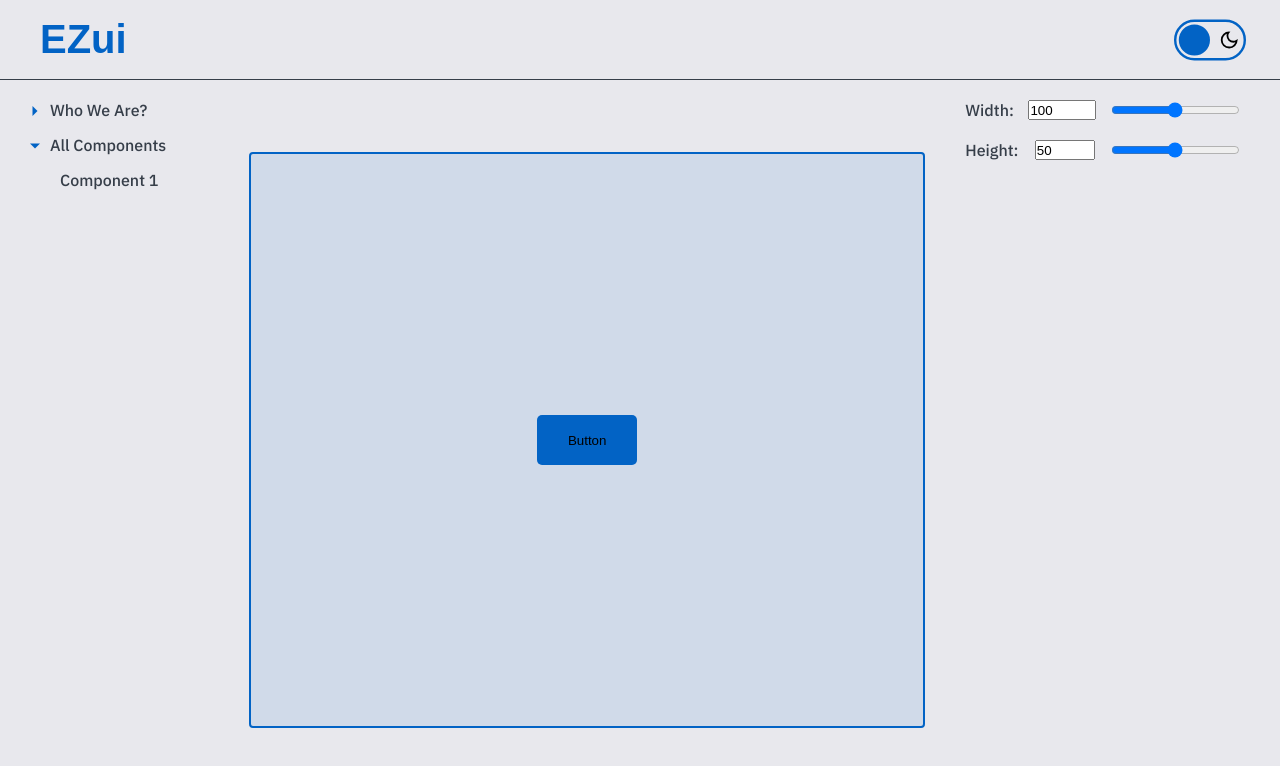
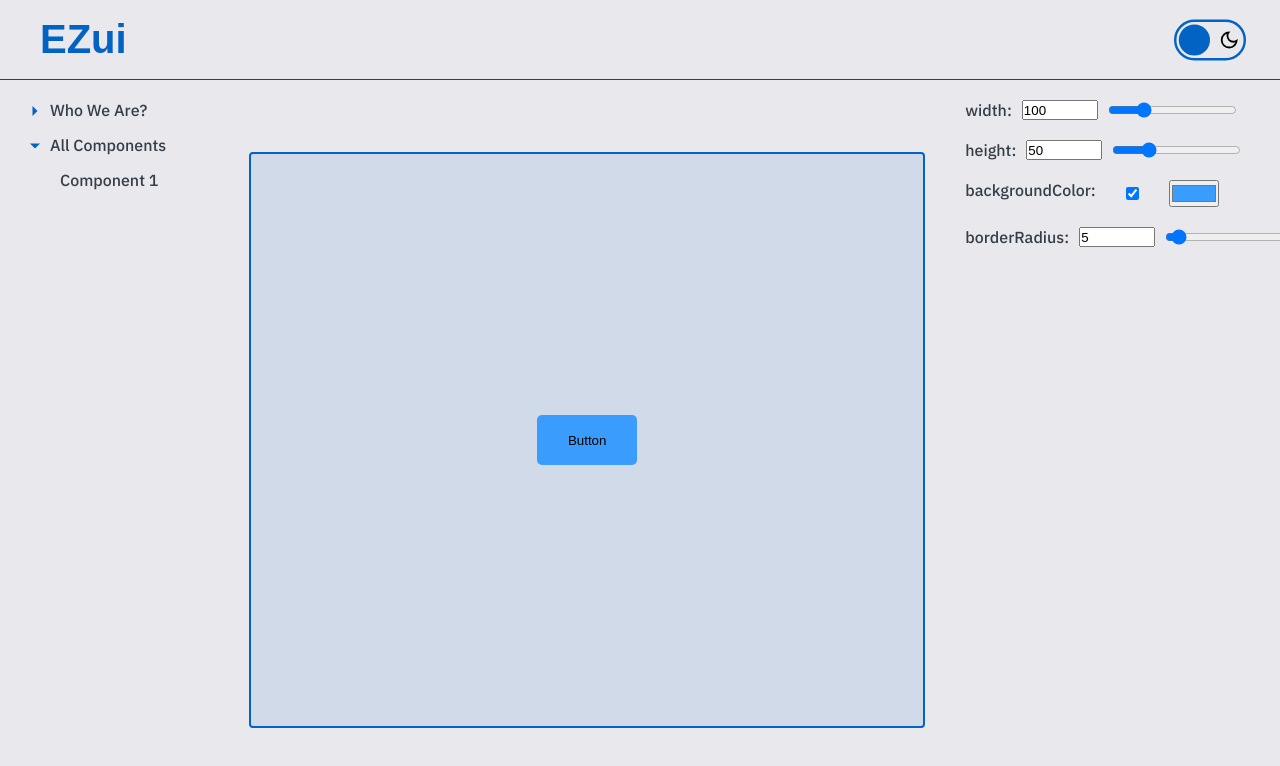
Before and after one commit to KuKe-dev/EZui, a React (Vite) app: page /component1 in a window 1280 px wide. Shown: the top 766 px of the page. Built offline with nearby package versions, Linux system fonts and the light colour scheme; a web font is replaced by a local one.

Commit message:
It works

```diff
--- a/src/App.jsx
+++ b/src/App.jsx
@@ -24,19 +24,6 @@ export default function App() {
           <Route path="/about" element={<About />} />
           <Route path="/component1" element={<ComponentView
           component={<Button
-            text="Button"
-            width={"100px"}
-            height="50px"
-            backgroundColor={{
-              normal: "var(--primary-500)",
-              hover: "var(--text-500)",
-              active: "var(--primary-500)"}}
-            color={{
-              normal: "var(--text-500)",
-              hover: "var(--primary-500)",
-              active: "var(--text-500)"}}
-            border="none"
-            borderRadius="5px"
           />} />} />
         </Routes>
       </BrowserRouter>
--- a/src/components/EditNavbar/EditNavbar.jsx
+++ b/src/components/EditNavbar/EditNavbar.jsx
@@ -1,19 +1,47 @@
+import { useEffect } from "react";
+
 import './EditNavbar.css'
+
+import SizeInput from './Inputs/SizeInput.jsx';
+
 
 export default function EditNavbar() {
 
+    useEffect(() => {
+        const checkbox = document.querySelector(`#backgroundColor-checkbox`);
+        const input = document.querySelector(`#backgroundColor-input`);
+        const handleChange = () => {
+            if (checkbox.checked) {
+                input.removeAttribute('disabled');
+            } else {
+                input.setAttribute('disabled', '');
+            }
+        };
+        checkbox.addEventListener('change', handleChange);
+        handleChange();
+        return () => checkbox.removeEventListener('change', handleChange);
+    }, []);
+
+
 return (
     <nav className="editNavbar">
-        <div id='width' style={{width: '100%', display: 'flex', gap: '10px', justifyContent: 'space-between'}}>
-            <label htmlFor="width-input" className='font-text'>Width:</label>
-            <input min={0} max={1000} id='width-input' type="number" placeholder="number" />
-            <input id='width-slider' type='range' min={0} max={200}/>
+        <SizeInput
+            name='width'
+            max={400}
+        />
+        <SizeInput
+            name='height'
+            max={200}
+        />
+        <div id="backgroundColor" style={{width: '100%', display: 'flex', gap: '30px', justifyContent: 'start'}}>
+            <label htmlFor="width-input" className='font-text'>backgroundColor:</label>
+            <input id={`backgroundColor-checkbox`} type='checkbox' defaultChecked />
+            <input id={`backgroundColor-input`} type="color"/>
         </div>
-        <div id='height' style={{width: '100%', display: 'flex', gap: '10px', justifyContent: 'space-between'}}>
-            <label htmlFor="height-input" className='font-text'>Height:</label>
-            <input min={0} max={500} id='height-input' type="number" placeholder="number" />
-            <input id='height-slider' type='range' min={0} max={100}/>
-        </div>
+        <SizeInput
+            name='borderRadius'
+            max={100}
+        />
     </nav>
 )
 }
--- /dev/null
+++ b/src/components/EditNavbar/Inputs/SizeInput.jsx
@@ -0,0 +1,11 @@
+
+
+export default function SizeInput({name, max}) {
+return (
+    <div id={name} style={{width: '100%', display: 'flex', gap: '10px', justifyContent: 'start'}}>
+        <label htmlFor="width-input" className='font-text'>{name}:</label>
+        <input min={0} max={10000} id={`${name}-input`} type="number" placeholder="number" />
+        <input id={`${name}-slider`} type='range' min={0} max={max}/>
+    </div>
+);
+}
--- a/src/pages/componentsViews/components/Button.jsx
+++ b/src/pages/componentsViews/components/Button.jsx
@@ -6,37 +6,67 @@ export default function Button(props) {
     const [hover, setHover] = useState(false);
     const [active, setActive] = useState(false);
 
-    const [text, setText] = useState(props.text ? props.text : "Button");
-    const [width, setWidth] = useState(props.width ? props.width : '100px');
-    const [height, setHeight] = useState(props.height ? props.height : '50px');
-    const [backgroundColor, setBackgroundColor] = useState(props.backgroundColor ? props.backgroundColor : 'var(--primary-500)');
-    const [color, setColor] = useState(props.color ? props.color : 'var(--text-500)');
-    const [border, setBorder] = useState(props.border ? props.border : 'none');
-    const [borderRadius, setBorderRadius] = useState(props.borderRadius ? props.borderRadius : '5px');
+    const defaultStyles = {
+        text: 'Button',
+        width: "100px",
+        height: '50px',
+        backgroundColor: "#3A9CFD",
+        color: {
+            normal: "var(--text-500)",
+            hover: "var(--primary-500)",
+            active: "var(--text-500)"
+        },
+        border: 'none',
+        borderRadius: '5px'
+    }
+
+    //* Set Values
+    const [text, setText] = useState(props.text ? props.text : defaultStyles.text);
+
+    const [width, setWidth] = useState(props.width ? props.width : defaultStyles.width);
+    const [height, setHeight] = useState(props.height ? props.height : defaultStyles.height);
+    const [backgroundColor, setBackgroundColor] = useState(props.backgroundColor ? props.backgroundColor : defaultStyles.backgroundColor);
+    const [color, setColor] = useState(props.color ? props.color : defaultStyles.color);
+    const [border, setBorder] = useState(props.border ? props.border : defaultStyles.border);
+    const [borderRadius, setBorderRadius] = useState(props.borderRadius ? props.borderRadius : defaultStyles.borderRadius);
+
+    const UseInitialNumericValues = (valueName, value) => useEffect(() => {
+        if (typeof value !== 'object') {
+            const Input = document.querySelector(`#${valueName}-input`);
+            const Slider = document.querySelector(`#${valueName}-slider`);
+            Input.value = Number(value.replace('px', ''))
+            Slider.value = Number(value.replace('px', ''))
+        } else {
+            const Input = document.querySelector(`#${valueName}-input`);
+            const Slider = document.querySelector(`#${valueName}-slider`);
+            Input.value = Number(value.normal.replace('px', ''))
+            Slider.value = Number(value.normal.replace('px', ''))
+        }
+    // eslint-disable-next-line react-hooks/exhaustive-deps
+    }, [])
+
+    const UseInitialColorValues = (valueName, value) => useEffect(() => {
+        if (typeof value !== 'object') {
+            const Input = document.querySelector(`#${valueName}-input`);
+            Input.value = value
+        } else {
+            const Input = document.querySelector(`#${valueName}-input`);
+            Input.value = value.normal;
+        }
+    // eslint-disable-next-line react-hooks/exhaustive-deps
+    }, [])
+
+    //* Set Initial Numeric Values
+    UseInitialNumericValues("width", width);
+    UseInitialNumericValues("height", height);
+
+    UseInitialNumericValues("borderRadius", borderRadius);
+
+    UseInitialColorValues("backgroundColor", backgroundColor);
 
 
 
-
-
-    //* Set Initial Values Inputs
-    const UseSetInitialValues = (valueName, value) => useEffect(() => {
-        if (typeof value !== 'object') {
-            const widthInput = document.querySelector(`#${valueName}-input`);
-            const widthSlider = document.querySelector(`#${valueName}-slider`);
-            widthInput.value = Number(value.replace('px', ''))
-            widthSlider.value = Number(value.replace('px', ''))
-        } else {
-            const widthInput = document.querySelector(`#${valueName}-input`);
-            const widthSlider = document.querySelector(`#${valueName}-slider`);
-            widthInput.value = Number(value.normal.replace('px', ''))
-            widthSlider.value = Number(value.normal.replace('px', ''))
-        }
-    // eslint-disable-next-line react-hooks/exhaustive-deps
-    }, [])
-    UseSetInitialValues("width", width);
-    UseSetInitialValues("height", height);
-
-    const UseUpdateInput = (inputName, setSome) => useEffect(() => {
+    const UseUpdateNumericInput = (inputName, setSome) => useEffect(() => {
         const Input = document.querySelector(`#${inputName} #${inputName}-input`);
         const Slider = document.querySelector(`#${inputName} #${inputName}-slider`);
         Input.addEventListener('input', () => {
@@ -50,8 +80,33 @@ export default function Button(props) {
         })
     // eslint-disable-next-line react-hooks/exhaustive-deps
     }, []);
-    UseUpdateInput('width', setWidth);
-    UseUpdateInput('height', setHeight);
+
+    const UseUpdateColorInput = (inputName, setSome) => useEffect(() => {
+        const Input = document.querySelector(`#${inputName} #${inputName}-input`);
+        const CheckBox = document.querySelector(`#${inputName} #${inputName}-checkbox`);
+        CheckBox.addEventListener('change', () => {
+            if (CheckBox.checked) {
+                setSome(Input.value);
+            } else {
+                setSome("transparent");
+            }
+        })
+        Input.addEventListener('input', () => {
+                    if (CheckBox.checked) {
+                        setSome(Input.value);
+                    } else {
+                        setSome("transparent");
+                    }
+            });
+    // eslint-disable-next-line react-hooks/exhaustive-deps
+    }, []);
+
+    UseUpdateNumericInput('width', setWidth);
+    UseUpdateNumericInput('height', setHeight);
+
+    UseUpdateNumericInput('borderRadius', setBorderRadius);
+
+    UseUpdateColorInput('backgroundColor', setBackgroundColor);
 
     function handleStateStyles(obj) {
         if (typeof obj === "object") {
@@ -63,7 +118,7 @@ export default function Button(props) {
 
     return (
         <>
-            <button style={{
+            <button id="button" style={{
                 width: handleStateStyles(width),
                 height: handleStateStyles(height),
                 backgroundColor: handleStateStyles(backgroundColor),
```
